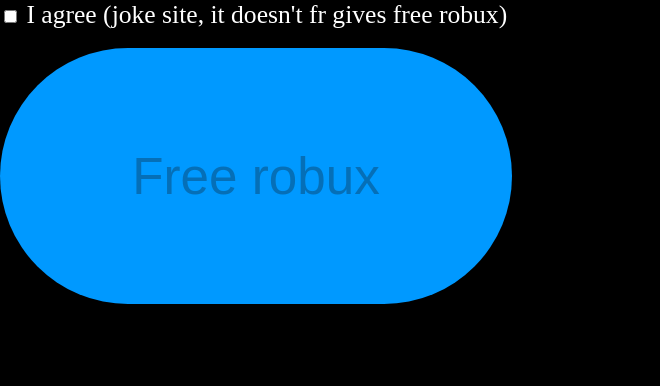
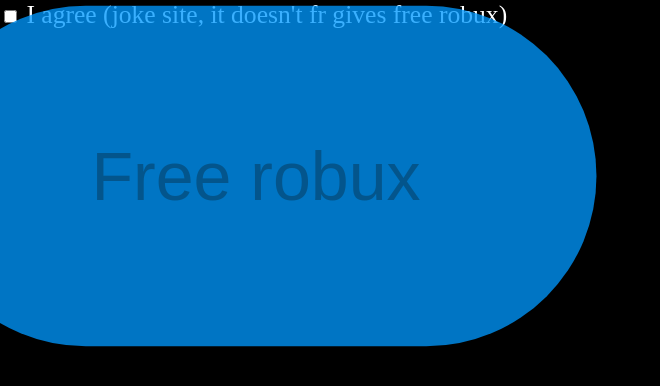
Before and after one commit to nyushagn12/an-interesting-site, a plain HTML site: page index.html in a window 1280 px wide. In both pictures the pointer is over the button "Free robux". Shown: the whole page, without its empty margins (0-660 px from the left). Drawn offline with Linux system fonts and the light colour scheme.

Commit message:
Update index.html
edited mistakes

```diff
--- a/index.html
+++ b/index.html
@@ -28,7 +28,7 @@
             border-radius: 30vw;
             font-size: clamp(0vw, 4cqw, 75vw);
             background-color: #0099FF;
-            transition: transform 0.3s ease-in-out;
+            transition: transform 0.3s ease-in-out, opacity 0.3s ease-in-out;
         }
 
         #confirml {
@@ -36,8 +36,9 @@
             color: #FFFFFF;
         }
 
-        #interesting:hovered {
+        #interesting:hover {
             transform: scale(1.33);
+            opacity: 0.77;
         }
 
     </style>
```
